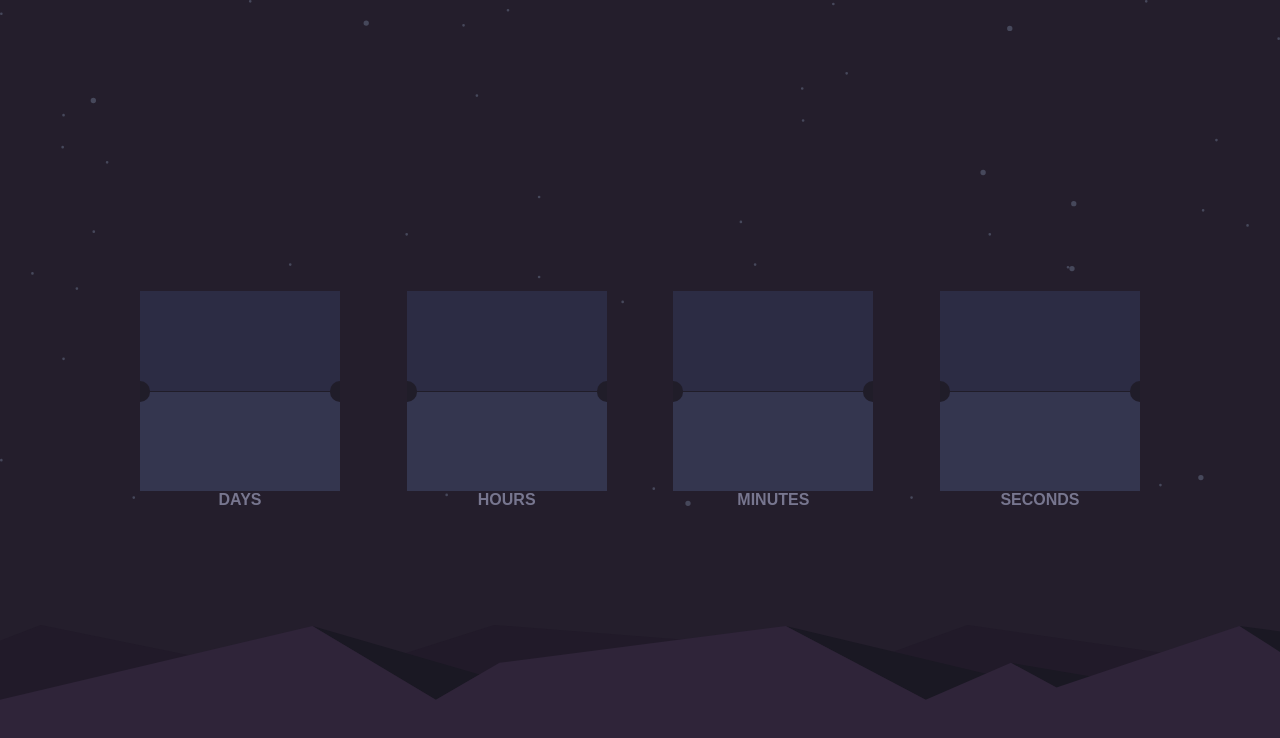
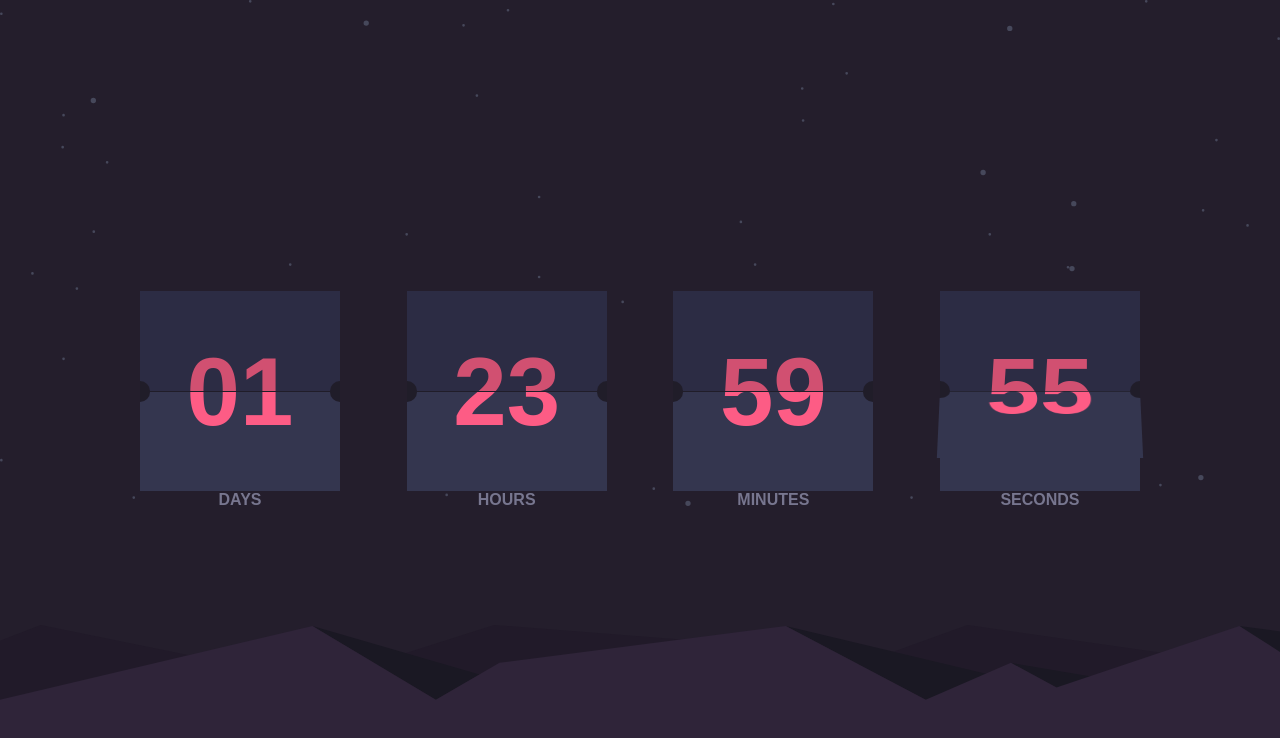
Before and after one commit to aleksandrekas/countdown, a React (Vite) app: page / in a window 1280 px wide. Shown: the top 738 px of the page. Built offline with nearby package versions, Linux system fonts and the light colour scheme.

Commit message:
animation works finally

```diff
--- a/src/components/counter/Counter.tsx
+++ b/src/components/counter/Counter.tsx
@@ -4,8 +4,6 @@ type timeSegment = {
     first:string
     second:string
 }
-
-
 type timeType ={
     days:timeSegment
     hours:timeSegment
@@ -21,7 +19,10 @@ export default function Counter(){
         seconds:{first:"0",second:"0"}
     })
 
+
     const targetRef = useRef<Date>(new Date(Date.now() + 2 * 24 * 60 * 60 * 1000));
+    const prevTime = useRef(time)
+    const container = useRef<HTMLDivElement>(null)
 
     function splitDigits(num:number){
         const string = num.toString().padStart(2,'0')
@@ -46,114 +47,179 @@ export default function Counter(){
         });
     }
 
-    useEffect(()=>{},[time.days])
-    useEffect(()=>{},[time.hours])
-    useEffect(()=>{},[time.minutes])
-    useEffect(()=>{},[time.seconds])
+    function compareTimeSegments(segment:string){
+        return `${time[segment].first}${time[segment].second}` === `${prevTime.current[segment].first}${prevTime.current[segment].second}`
+    }
+
+
+    function flip(segment:string){
+        const seconds = container.current?.querySelector(`#${segment}`);
+        if (!seconds) return;
+
+        const overlayDiv = seconds.querySelector('.overlay');
+        const displayDiv = seconds.querySelector('.display');
+        if (!overlayDiv || !displayDiv) return;
+
+        const displayTop = displayDiv.querySelector('.display_top p');
+        const displaybot = displayDiv.querySelector('.display_bot p');
+        const overlayTop = displayDiv.querySelector('.overlay_top p');
+        const overlaybot = displayDiv.querySelector('.overlay_bottom p');
+        if (!displayTop) return;
+
+        const newValue = `${time[segment].first}${time[segment].second}`;
+        overlayDiv.classList.add('flip');
+        displayTop.textContent = newValue;
+        overlaybot.textContent = newValue;
+
+        setTimeout(() => {
+            overlayDiv.classList.remove('flip');
+            displaybot.textContent = newValue;
+            overlayTop.textContent = newValue;
+
+        }, 700);
+    }
+
+    useEffect(() => {
+        if(!compareTimeSegments('days')){
+            flip('days')
+        }
+        if(!compareTimeSegments('hours')){
+            flip('hours')
+        }
+        if(!compareTimeSegments('minutes')){
+            flip('minutes')
+        }
+        if(!compareTimeSegments('seconds')){
+            flip('seconds')
+        }
+        prevTime.current = time;
+
+
+    }, [time]);
+
 
     useEffect(()=>{
         const interval = setInterval(()=>{
-        updateTime()
+            updateTime()
         },1000)
 
 
         return ()=> clearInterval(interval)
     },[])
 
+
+
+
+
     return (
-        <div  className="counterContainer">
-            <div className="timeSegment">
-                <div className="display" id="day">
+        <div ref={container}  className="counterContainer">
+            <div className="timeSegment" id="days">
+                <div className="display" >
                     <div className="display_top">
+                        <p></p>
                         <div style={{left:"-10px"}} className="round_thing"></div>
                         <div style={{right:"-10px"}} className="round_thing"></div>
                     </div>
                     <div className="display_bot">
+                        <p>00</p>
                         <div style={{left:"-10px"}} className="round_thing"></div>
                         <div style={{right:"-10px"}} className="round_thing"></div>
                     </div>
                     <div className="overlay ">
                         <div className="overlay_top">
-
+                            <p>{time.days.first}{time.days.second}</p>
                             <div style={{left:"-10px"}} className="round_thing"></div>
                             <div style={{right:"-10px"}} className="round_thing"></div>
                         </div>
                         <div className="overlay_bottom">
+                            <p>{time.days.first}{time.days.second}</p>
                             <div style={{left:"-10px"}} className="round_thing"></div>
                             <div style={{right:"-10px"}} className="round_thing"></div>
                         </div>
                     </div>
                 </div>
-                <p>days</p>
+                <h1>days</h1>
             </div>
-            <div className="timeSegment">
+            <div className="timeSegment" id="hours">
                 <div className="display">
                     <div className="display_top">
+                        <p>00</p>
                         <div style={{left:"-10px"}} className="round_thing"></div>
                         <div style={{right:"-10px"}} className="round_thing"></div>
                     </div>
                     <div className="display_bot">
+                        <p>00</p>
                         <div style={{left:"-10px"}} className="round_thing"></div>
                         <div style={{right:"-10px"}} className="round_thing"></div>
                     </div>
                     <div className="overlay ">
                         <div className="overlay_top">
+                            <p>{time.hours.first}{time.hours.second}</p>
                             <div style={{left:"-10px"}} className="round_thing"></div>
                             <div style={{right:"-10px"}} className="round_thing"></div>
                         </div>
                         <div className="overlay_bottom">
+                            <p>{time.hours.first}{time.hours.second}</p>
                             <div style={{left:"-10px"}} className="round_thing"></div>
                             <div style={{right:"-10px"}} className="round_thing"></div>
                         </div>
                     </div>
                 </div>
-                <p>hours</p>
+                <h1>hours</h1>
             </div>
-            <div className="timeSegment">
+            <div className="timeSegment" id="minutes">
                 <div className="display">
                     <div className="display_top">
+                        <p>00</p>
                         <div style={{left:"-10px"}} className="round_thing"></div>
                         <div style={{right:"-10px"}} className="round_thing"></div>
                     </div>
                     <div className="display_bot">
+                        <p>00</p>
                         <div style={{left:"-10px"}} className="round_thing"></div>
                         <div style={{right:"-10px"}} className="round_thing"></div>
                     </div>
                     <div className="overlay ">
                         <div className="overlay_top">
+                            <p>{time.minutes.first}{time.minutes.second}</p>
                             <div style={{left:"-10px"}} className="round_thing"></div>
                             <div style={{right:"-10px"}} className="round_thing"></div>
                         </div>
                         <div className="overlay_bottom">
+                            <p>{time.minutes.first}{time.minutes.second}</p>
                             <div style={{left:"-10px"}} className="round_thing"></div>
                             <div style={{right:"-10px"}} className="round_thing"></div>
                         </div>
                     </div>
                 </div>
-                <p>minutes</p>
+                <h1>minutes</h1>
             </div>
-            <div className="timeSegment">
+            <div  className="timeSegment" id="seconds">
                 <div className="display">
                     <div className="display_top">
+                        <p>00</p>
                         <div style={{left:"-10px"}} className="round_thing"></div>
                         <div style={{right:"-10px"}} className="round_thing"></div>
                     </div>
                     <div className="display_bot">
+                        <p>00</p>
                         <div style={{left:"-10px"}} className="round_thing"></div>
                         <div style={{right:"-10px"}} className="round_thing"></div>
                     </div>
                     <div className="overlay ">
                         <div className="overlay_top">
+                            <p>00</p>
                             <div style={{left:"-10px"}} className="round_thing"></div>
                             <div style={{right:"-10px"}} className="round_thing"></div>
                         </div>
                         <div className="overlay_bottom">
+                            <p>00</p>
                             <div style={{left:"-10px"}} className="round_thing"></div>
                             <div style={{right:"-10px"}} className="round_thing"></div>
                         </div>
                     </div>
                 </div>
-                <p>seconds</p>
+                <h1>seconds</h1>
             </div>
         </div>
     )
--- a/src/components/counter/counter.css
+++ b/src/components/counter/counter.css
@@ -21,8 +21,9 @@
     align-items: center;
 }
 
-.timeSegment p{
+.timeSegment h1{
     color:#77768f;
+    font-size: 1rem;
     font-weight: 900;
     text-transform: uppercase;
 }
@@ -45,11 +46,15 @@
 }
 .display_top, .overlay_top{
     background: #2c2c44;
+    line-height: 2.1;
+    color: #d15071;
 }
 
 .display_bot, .overlay_bottom{
     background: #34364f;
     border-top: 1px solid #201d29;
+    line-height: 0;
+    color: #fd5c85;
 }
 
 .round_thing{
@@ -79,10 +84,10 @@
 }
 
 .overlay.flip .overlay_top{
-    animation: rotate 0.8s linear;
+    animation: rotate 0.8s linear infinite;
 }
 .overlay.flip .overlay_bottom{
-    animation: rotateBot 0.8s linear;
+    animation: rotateBot 0.8s linear infinite;
 }
 
 
@@ -95,6 +100,11 @@
 }
 
 
+p{
+    text-align: center;
+    font-size: 6rem;
+    font-weight: 700;
+}
 
 
 
```
